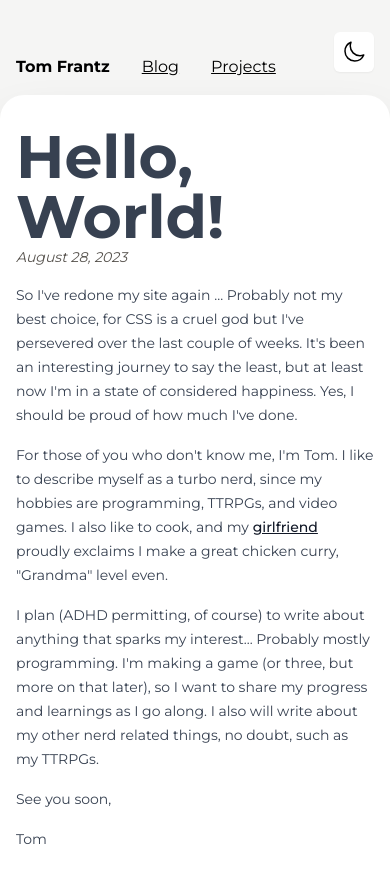
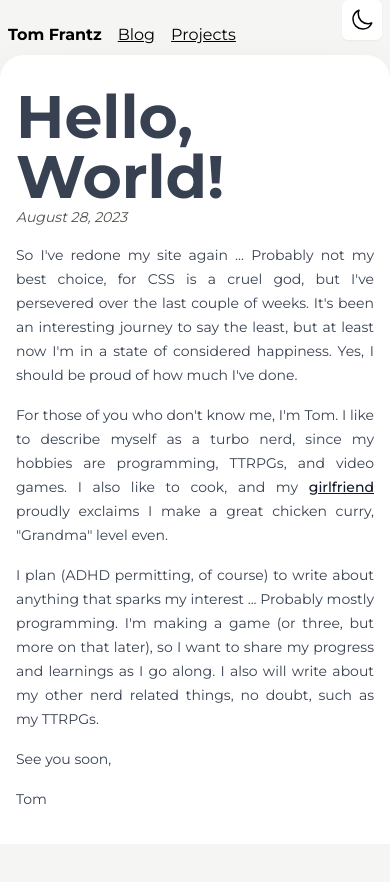
Before and after one commit to tom-frantz/tomfrantz-dev, a Next.js app: page /blog/hello-world in a window 390 px wide. After the commit the page ends 844 px from the top, so only its background shows below. Built offline with nearby package versions, Linux system fonts and the light colour scheme.

Commit message:
Update fonts

```diff
--- a/app/(components)/navbar.tsx
+++ b/app/(components)/navbar.tsx
@@ -17,7 +17,7 @@ export default function Navbar(props: {}) {
             rounded-b-3xl
             flex flex-row items-baseline
             lg:flex-col lg:space-x-0 lg:space-y-2
-            pt-8 px-4 lg:py-8 m-4 mt-0`}
+            sm:pt-4 px-2 sm:px-4 lg:py-8 m-2 sm:mx-4 sm:mb-4 mt-0`}
         >
             <FlashyLink
                 href="/"
@@ -25,10 +25,10 @@ export default function Navbar(props: {}) {
             >
                 Tom Frantz
             </FlashyLink>
-            <FlashyLink href="/blog" className={"ml-8"}>
+            <FlashyLink href="/blog" className={"ml-4 sm:ml-8"}>
                 Blog
             </FlashyLink>
-            <FlashyLink href="/projects" className={"ml-8"}>
+            <FlashyLink href="/projects" className={"ml-4 sm:ml-8"}>
                 Projects
             </FlashyLink>
             <DarkModeButton className={"lg:hidden"} />
--- a/app/blog/hello-world/page.mdx
+++ b/app/blog/hello-world/page.mdx
@@ -8,11 +8,11 @@ export const meta = {
 
 <BlogTitle meta={meta}/>
 
-So I've redone my site again ... Probably not my best choice, for CSS is a cruel god but I've persevered over the last couple of weeks. It's been an interesting journey to say the least, but at least now I'm in a state of considered happiness. Yes, I should be proud of how much I've done.
+So I've redone my site again ... Probably not my best choice, for CSS is a cruel god, but I've persevered over the last couple of weeks. It's been an interesting journey to say the least, but at least now I'm in a state of considered happiness. Yes, I should be proud of how much I've done.
 
 For those of you who don't know me, I'm Tom. I like to describe myself as a turbo nerd, since my hobbies are programming, TTRPGs, and video games. I also like to cook, and my <FlashyLink href="https://milindi-kodikara.github.io/">girlfriend</FlashyLink> proudly exclaims I make a great chicken curry, "Grandma" level even.
 
-I plan (ADHD permitting, of course) to write about anything that sparks my interest... Probably mostly programming. I'm making a game (or three, but more on that later), so I want to share my progress and learnings as I go along. I also will write about my other nerd related things, no doubt, such as my TTRPGs.
+I plan (ADHD permitting, of course) to write about anything that sparks my interest ... Probably mostly programming. I'm making a game (or three, but more on that later), so I want to share my progress and learnings as I go along. I also will write about my other nerd related things, no doubt, such as my TTRPGs.
 
 See you soon,
 
--- a/app/blog/layout.tsx
+++ b/app/blog/layout.tsx
@@ -25,8 +25,8 @@ export default function RootLayout({
                     rounded-t-3xl
                     container lg:md xl:lg
                     flex-grow lg:self-stretch
-                    prose prose-sm md:prose-base lg:prose-lg xl:prose-xl dark:prose-invert
-                     lg:mt-8 py-8 px-4`}
+                    prose prose-sm md:prose-base lg:prose-lg xl:prose-xl dark:prose-invert text-justify
+                    lg:mt-8 py-8 px-4`}
             >
                 {children}
             </article>
--- a/app/layout.tsx
+++ b/app/layout.tsx
@@ -1,18 +1,12 @@
 import React from "react";
 import type { Metadata } from "next";
-import { Inter } from "next/font/google";
+import { Inter, Montserrat, Anonymous_Pro } from "next/font/google";
 
-// Supports weights 100-900
-import "@fontsource-variable/montserrat";
-import "@fontsource-variable/montserrat/wght-italic.css";
-
-import "@fontsource/anonymous-pro/400.css";
-import "@fontsource/anonymous-pro/700.css";
-import "@fontsource/anonymous-pro/400-italic.css";
-import "@fontsource/anonymous-pro/700-italic.css";
 import "./globals.css";
 
 const inter = Inter({ subsets: ["latin"] });
+const montserrat = Montserrat({ subsets: ["latin"] });
+const anonymous_pro = Anonymous_Pro({ weight: "400", subsets: ["latin"] });
 
 export const metadata: Metadata = {
     title: "Create Next App",
@@ -42,7 +36,7 @@ export default function RootLayout({
                 />
             </head>
             <body
-                className={`${inter.className} bg-stone-100 dark:bg-stone-800 dark:text-white`}
+                className={`${montserrat.className} ${anonymous_pro} bg-stone-100 dark:bg-stone-800 dark:text-white`}
             >
                 {children}
             </body>
--- a/package.json
+++ b/package.json
@@ -11,8 +11,6 @@
     "lint": "next lint"
   },
   "dependencies": {
-    "@fontsource-variable/montserrat": "^5.0.9",
-    "@fontsource/anonymous-pro": "^5.0.8",
     "@mdx-js/loader": "^2.3.0",
     "@mdx-js/mdx": "^2.3.0",
     "@mdx-js/node-loader": "^2.3.0",
```
Also changed, not shown: 1 other file (tests, documents, lock files or other folders).
